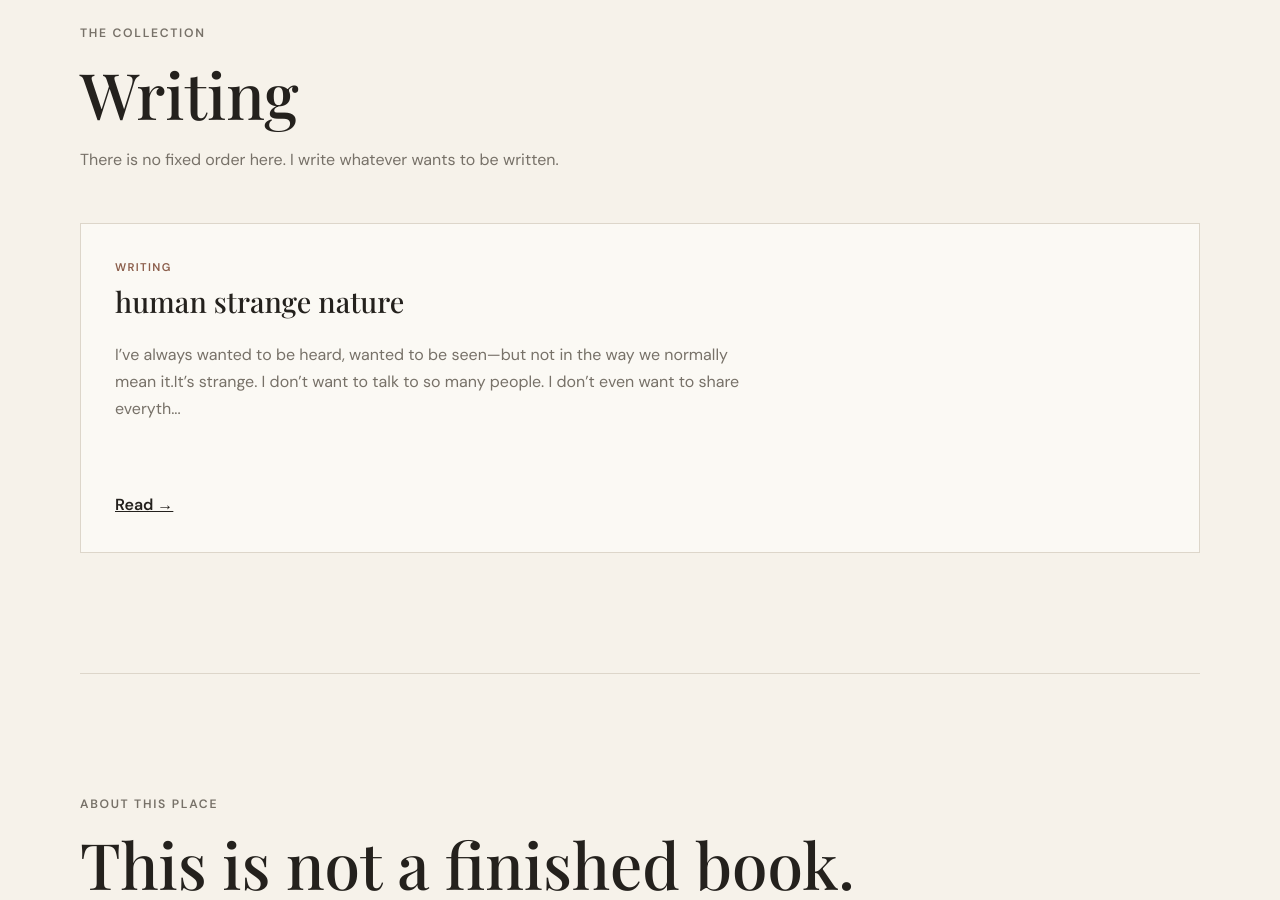
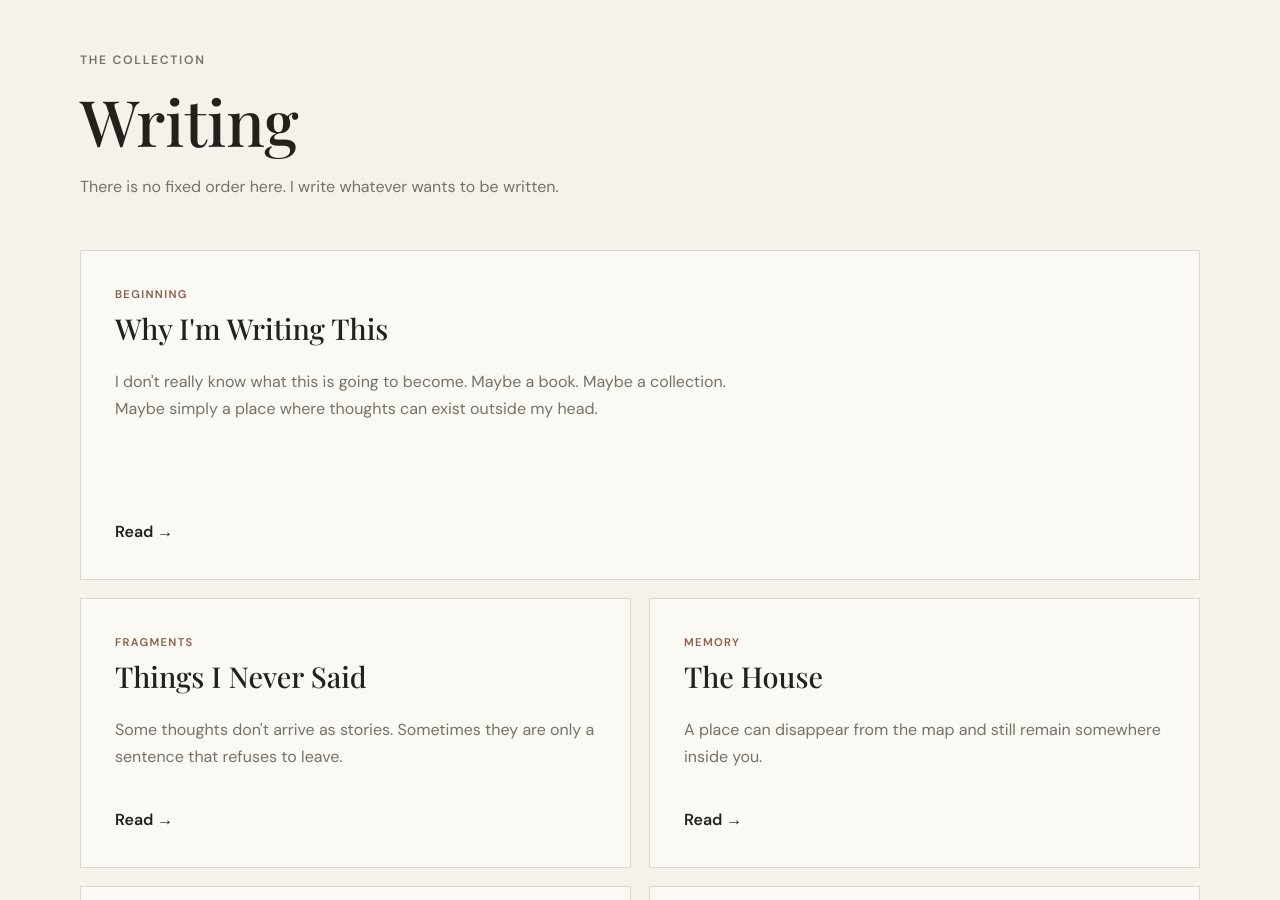
Before and after one commit to rinchenangmo626-ux/rinchen123, a Jekyll site: the page index.html, which Jekyll copies as it is, in a window 1280 px wide and 900 px high, scrolled down 1147 px. Built offline with Jekyll 4.4.1, drawn with Linux system fonts in a browser that asks for light colours; some of the changed text lies outside the part shown.

Commit message:
Update index.html

````diff
--- a/index.html
+++ b/index.html
@@ -1,36 +1,27 @@
----
-layout: null
----
-
+```html
 <!DOCTYPE html>
 <html lang="en">
 <head>
   <meta charset="UTF-8">
   <meta name="viewport" content="width=device-width, initial-scale=1.0">
 
-  <meta
-    name="description"
-    content="A public collection of stories, memories, thoughts, and fragments from a life still being lived."
-  >
+  <meta name="description" content="A public collection of stories, memories, thoughts, and fragments from a life still being lived.">
 
   <title>My Written Life</title>
 
   <link rel="preconnect" href="https://fonts.googleapis.com">
   <link rel="preconnect" href="https://fonts.gstatic.com" crossorigin>
 
-  <link
-    href="https://fonts.googleapis.com/css2?family=DM+Sans:wght@400;500;600&family=Playfair+Display:wght@500;600&display=swap"
-    rel="stylesheet"
-  >
+  <link href="https://fonts.googleapis.com/css2?family=DM+Sans:wght@400;500;600&family=Playfair+Display:wght@500;600&display=swap" rel="stylesheet">
 
-  <link rel="stylesheet" href="{{ '/style.css' | relative_url }}">
+  <link rel="stylesheet" href="style.css">
 </head>
 
 <body>
 
   <header class="site-header">
 
-    <a class="logo" href="{{ '/' | relative_url }}">
+    <a class="logo" href="#home">
       My Written Life
     </a>
 
@@ -39,7 +30,7 @@ layout: null
     </button>
 
     <nav class="nav">
-      <a href="{{ '/' | relative_url }}">Home</a>
+      <a href="#home">Home</a>
       <a href="#writing">Writing</a>
       <a href="#about">About</a>
     </nav>
@@ -106,34 +97,159 @@ layout: null
 
       <div class="cards">
 
-        {% assign stories = site.stories | sort: "date" | reverse %}
-
-        {% for story in stories %}
-
-        <article class="card {% if forloop.first %}featured{% endif %}">
+        <article class="card featured">
 
           <span class="tag">
-            Writing
+            Beginning
           </span>
 
           <h3>
-            {{ story.title }}
+            Why I'm Writing This
           </h3>
 
           <p>
-            {{ story.content | strip_html | strip_newlines | truncate: 180 }}
+            I don't really know what this is going to become.
+            Maybe a book. Maybe a collection. Maybe simply a place
+            where thoughts can exist outside my head.
           </p>
 
-          <a
+          <button
             class="read-more"
-            href="{{ story.url | relative_url }}"
+            data-title="Why I'm Writing This"
+            data-text="I don't really know what this is going to become. Maybe a book. Maybe a collection. Maybe simply a place where thoughts can exist outside my head. I want to write when I feel like writing. I want these thoughts to have somewhere to exist."
           >
             Read →
-          </a>
+          </button>
 
         </article>
 
-        {% endfor %}
+
+        <article class="card">
+
+          <span class="tag">
+            Fragments
+          </span>
+
+          <h3>
+            Things I Never Said
+          </h3>
+
+          <p>
+            Some thoughts don't arrive as stories.
+            Sometimes they are only a sentence that refuses to leave.
+          </p>
+
+          <button
+            class="read-more"
+            data-title="Things I Never Said"
+            data-text="This is a placeholder for your writing. Replace it with the things you have never said, or with whatever you feel like writing today."
+          >
+            Read →
+          </button>
+
+        </article>
+
+
+        <article class="card">
+
+          <span class="tag">
+            Memory
+          </span>
+
+          <h3>
+            The House
+          </h3>
+
+          <p>
+            A place can disappear from the map and still remain
+            somewhere inside you.
+          </p>
+
+          <button
+            class="read-more"
+            data-title="The House"
+            data-text="This is a placeholder for a memory. You can turn a small moment into a story here. You don't have to explain everything."
+          >
+            Read →
+          </button>
+
+        </article>
+
+
+        <article class="card">
+
+          <span class="tag">
+            Story
+          </span>
+
+          <h3>
+            The Woman Who Left
+          </h3>
+
+          <p>
+            A fictional story, a half-remembered dream,
+            or perhaps something in between.
+          </p>
+
+          <button
+            class="read-more"
+            data-title="The Woman Who Left"
+            data-text="This is where a fictional story can live. It can be completely invented, partly true, or something that only exists in your imagination."
+          >
+            Read →
+          </button>
+
+        </article>
+
+
+        <article class="card">
+
+          <span class="tag">
+            Journal
+          </span>
+
+          <h3>
+            Today
+          </h3>
+
+          <p>
+            No grand lesson. Just what today felt like.
+          </p>
+
+          <button
+            class="read-more"
+            data-title="Today"
+            data-text="Write today's entry here. It can be one sentence or ten pages. There are no rules."
+          >
+            Read →
+          </button>
+
+        </article>
+
+
+        <article class="card">
+
+          <span class="tag">
+            Life
+          </span>
+
+          <h3>
+            What Keeps Me Going
+          </h3>
+
+          <p>
+            The small things that make continuing feel possible.
+          </p>
+
+          <button
+            class="read-more"
+            data-title="What Keeps Me Going"
+            data-text="Write about the people, places, dreams, memories, tiny pleasures, or stubborn reasons that keep you moving."
+          >
+            Read →
+          </button>
+
+        </article>
 
       </div>
 
@@ -174,7 +290,25 @@ layout: null
   </footer>
 
 
-  <script src="{{ '/script.js' | relative_url }}"></script>
+  <dialog id="reader">
+
+    <button class="close" aria-label="Close">
+      ×
+    </button>
+
+    <p class="eyebrow" id="modal-tag">
+      Writing
+    </p>
+
+    <h2 id="modal-title"></h2>
+
+    <p id="modal-text"></p>
+
+  </dialog>
+
+
+  <script src="script.js"></script>
 
 </body>
 </html>
+```
````
